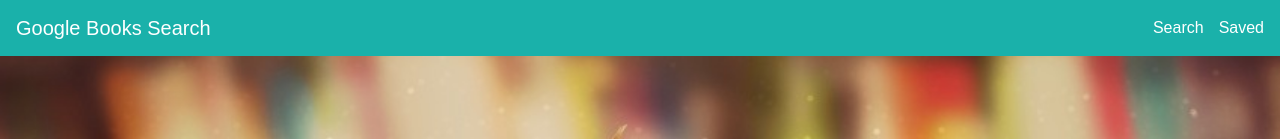
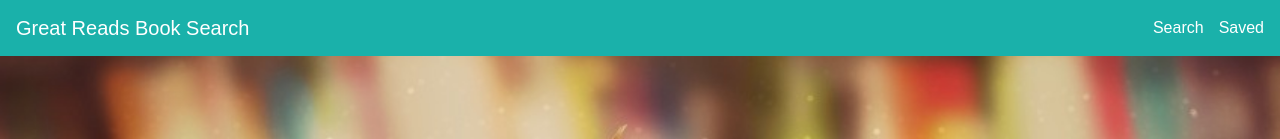
Before and after one commit to d-taylor6403/Great-Reads-Book-Search, a React (Create React App) app in the folder client/: page /saved in a window 1280 px wide. Shown: the top 139 px of the page. Built offline with nearby package versions, Linux system fonts and the light colour scheme; no server answers.

Commit message:
additional styling to font for saved page

```diff
--- a/client/src/assets/saved.css
+++ b/client/src/assets/saved.css
@@ -7,7 +7,7 @@
       background-position: right;
     height: 75vh;
     color: rgb(26,177,170);
-    text-shadow: 1px 1px black;
+
     padding-top: 25vh;
 }
 .savedHeader h1{
--- a/client/src/components/Navbar.js
+++ b/client/src/components/Navbar.js
@@ -7,7 +7,7 @@
         return (
 
             <nav className="navbar fixed-top">
-                <span className="navbar-brand mb-0 h1">Google Books Search</span>
+                <span className="navbar-brand mb-0 h1">Great Reads Book Search</span>
                 <div>
                     <Link to="/">Search</Link>
                     <Link to="/saved">Saved</Link>
```
